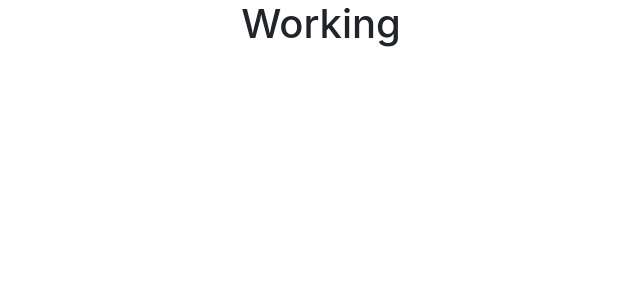
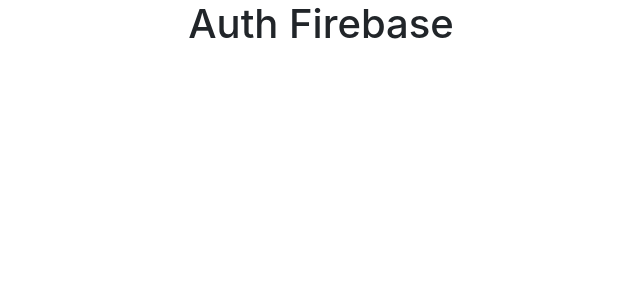
Before and after one commit to carlosiib/auth-firebase, a React (Create React App) app: page / in a window 1280 px wide. Shown: the top 300 px of the page, without its empty margins (319-959 px from the left). Built offline with nearby package versions, Linux system fonts and the light colour scheme.

Commit message:
Dependencies firebase and router

```diff
--- a/package.json
+++ b/package.json
@@ -6,8 +6,10 @@
     "@testing-library/jest-dom": "^4.2.4",
     "@testing-library/react": "^9.5.0",
     "@testing-library/user-event": "^7.2.1",
+    "firebase": "^7.15.5",
     "react": "^16.13.1",
     "react-dom": "^16.13.1",
+    "react-router-dom": "^5.2.0",
     "react-scripts": "3.4.1"
   },
   "scripts": {
--- a/public/index.html
+++ b/public/index.html
@@ -39,7 +39,7 @@
       integrity="sha384-9aIt2nRpC12Uk9gS9baDl411NQApFmC26EwAOH8WgZl5MYYxFfc+NcPb1dKGj7Sk"
       crossorigin="anonymous"
     />
-    <title>Login</title>
+    <title>Auth</title>
   </head>
   <body>
     <noscript
--- a/src/App.jsx
+++ b/src/App.jsx
@@ -3,7 +3,7 @@
 function App() {
   return (
     <div className="container">
-      <h1 className="text-center">Working</h1>
+      <h1 className="text-center">Auth Firebase</h1>
     </div>
   );
 }
```
Also changed, not shown: 1 other file (tests, documents, lock files or other folders).
